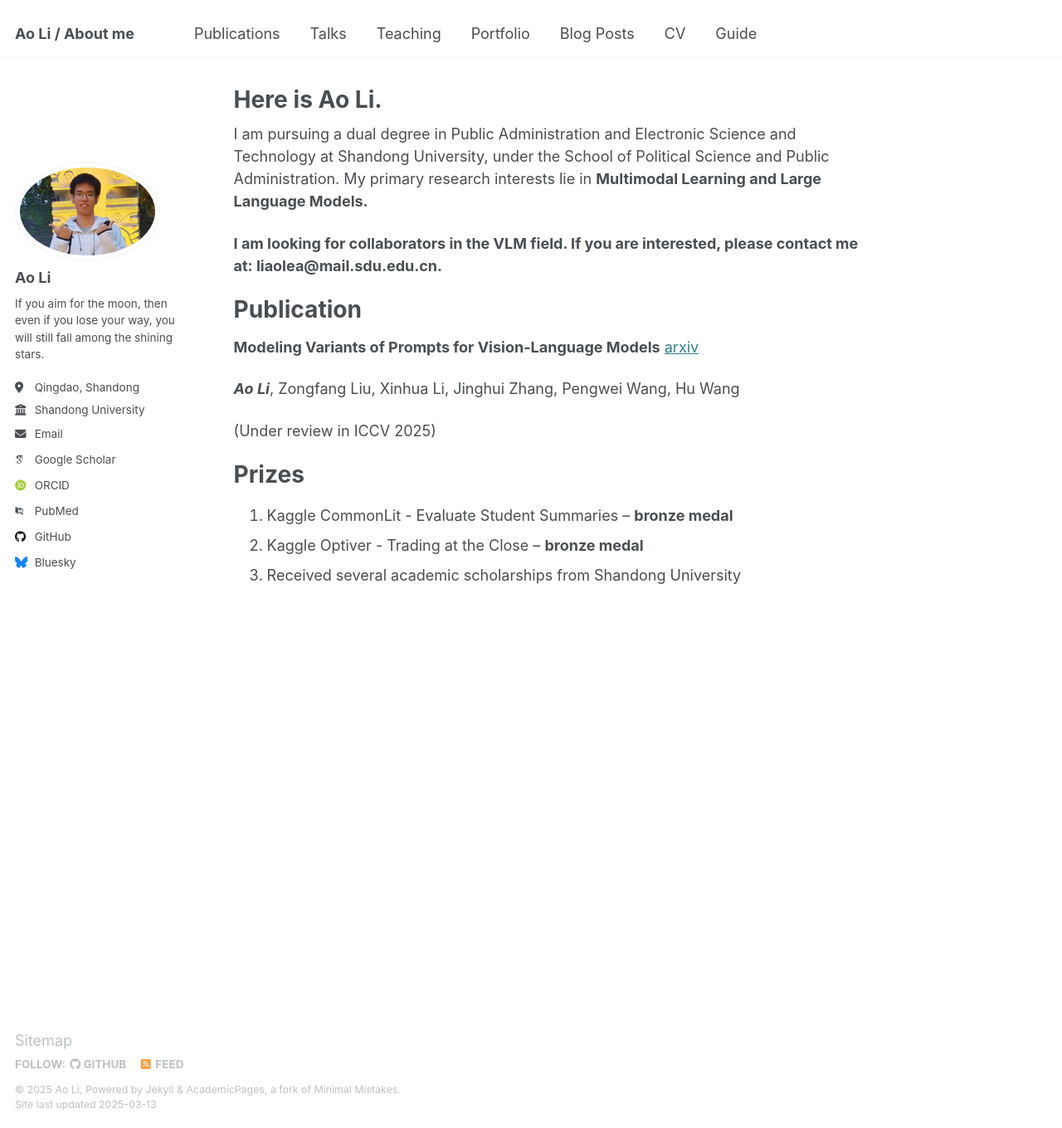
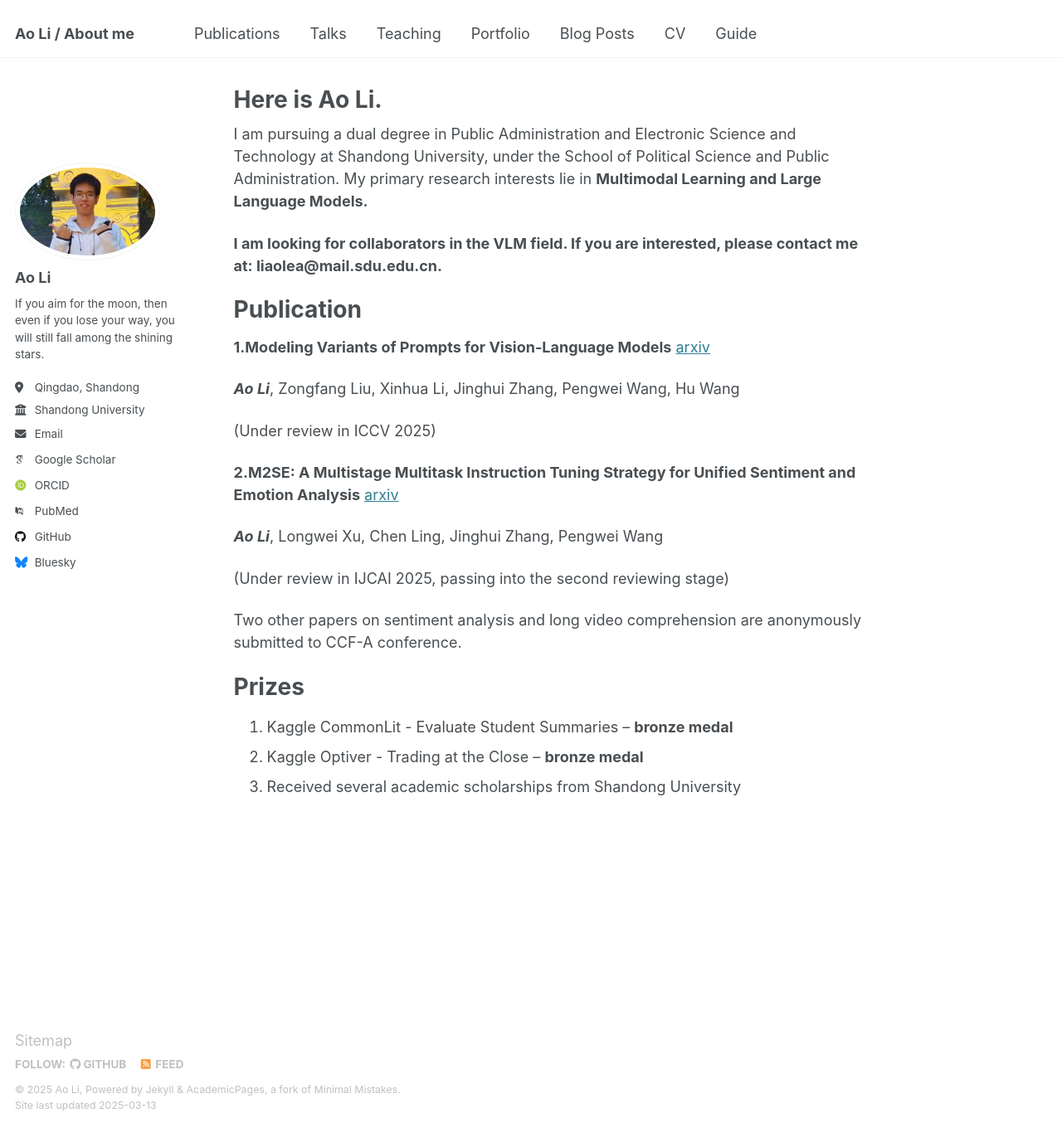
Before and after one commit to liaolea/liaolea.github.io, a Jekyll site: the page built from _pages/about.md, in a window 1280 px wide and 1360 px high. Shown: the whole window at 83% size. Built offline with Jekyll 4.4.1, drawn with Linux system fonts in a browser that asks for light colours; some web fonts are replaced.

Commit message:
Update about.md

```diff
--- a/_pages/about.md
+++ b/_pages/about.md
@@ -13,11 +13,19 @@
 
 Publication
 ======
-**Modeling Variants of Prompts for Vision-Language Models** [arxiv](https://arxiv.org/abs/2503.08229)
+**1.Modeling Variants of Prompts for Vision-Language Models** [arxiv](https://arxiv.org/abs/2503.08229)
 
 ***Ao Li***, Zongfang Liu, Xinhua Li, Jinghui Zhang, Pengwei Wang, Hu Wang
 
 (Under review in ICCV 2025)
+
+**2.M2SE: A Multistage Multitask Instruction Tuning Strategy for Unified Sentiment and Emotion Analysis** [arxiv](https://arxiv.org/abs/2412.08049)
+
+***Ao Li***, Longwei Xu, Chen Ling, Jinghui Zhang, Pengwei Wang
+
+(Under review in IJCAI 2025, passing into the second reviewing stage)
+
+Two other papers on sentiment analysis and long video comprehension are anonymously submitted to CCF-A conference.
 
 Prizes
 ======
```
